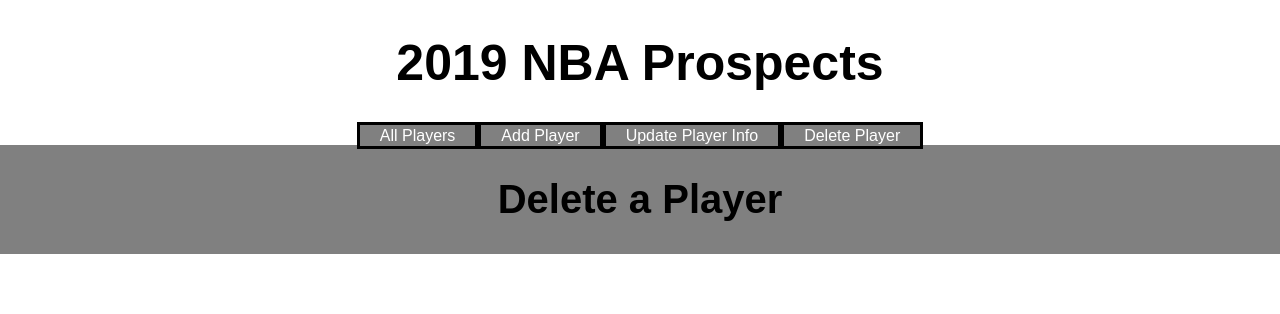
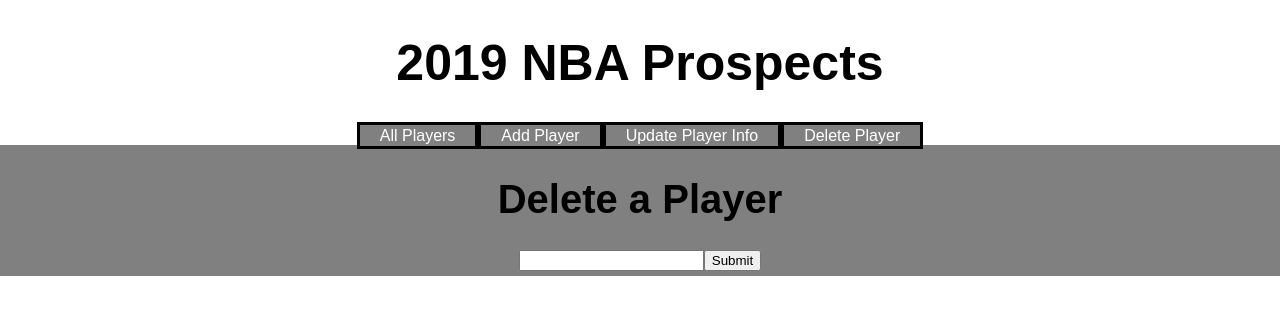
Before and after one commit to ellisonr/nba-draft-frontend, a React (Create React App) app in the folder nba-draft/: page /delete in a window 1280 px wide. Shown: the top 314 px of the page. Built offline with nearby package versions, Linux system fonts and the light colour scheme; a web font is replaced by a local one.

Commit message:
added jest and enzyme, no tests passing

```diff
--- a/nba-draft/package.json
+++ b/nba-draft/package.json
@@ -4,10 +4,13 @@
   "private": true,
   "dependencies": {
     "axios": "^0.19.0",
+    "enzyme": "^3.10.0",
+    "enzyme-adapter-react-16": "^1.14.0",
     "react": "^16.8.6",
     "react-dom": "^16.8.6",
     "react-router-dom": "^5.0.1",
-    "react-scripts": "3.0.1"
+    "react-scripts": "3.0.1",
+    "react-test-renderer": "^16.8.6"
   },
   "scripts": {
     "start": "react-scripts start",
--- a/nba-draft/src/DeletePlayer/DeletePlayer.js
+++ b/nba-draft/src/DeletePlayer/DeletePlayer.js
@@ -4,12 +4,15 @@
 
 class DeletePlayer extends Component {
     handleChange = e => {
-
+        e.preventDefault();
+        this.setState({
+            [e.target.name]: e.target.value
+        })
     }
 
     handleDelete = e => {
         e.preventDefault();
-        axios.delete('http://localhost:8080/api/players', this.state)
+        axios.delete('http://localhost:8080/api/players/', this.state)
         .then(res => console.log(res))
         .catch(err => console.log(err))
     }
@@ -20,6 +23,9 @@
                 <form>
                     <div>
                         <h1 className="delete-player-header">Delete a Player</h1>
+                        <input type="text" name="name" onChange={this.handleChange} />
+
+                        <input type="submit" onClick={this.handleDelete} />
                     </div>
                 </form>
             </div>
--- a/nba-draft/src/Players/Players.css
+++ b/nba-draft/src/Players/Players.css
@@ -16,4 +16,5 @@
 .playersDetails{
     font-size: 20px;
     font-weight: heavy;
+    color: black;
 }
```
Also changed, not shown: nba-draft/src/setupTests.js (added, +4 -0 lines), 2 other files (tests, documents, lock files or other folders).
